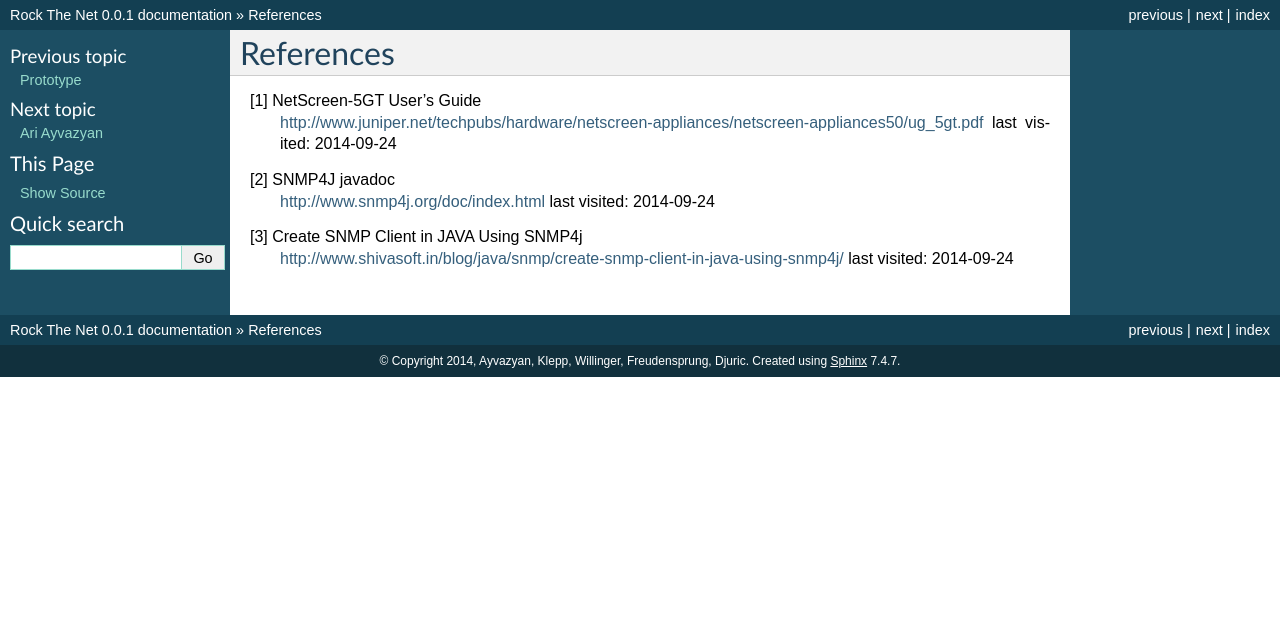
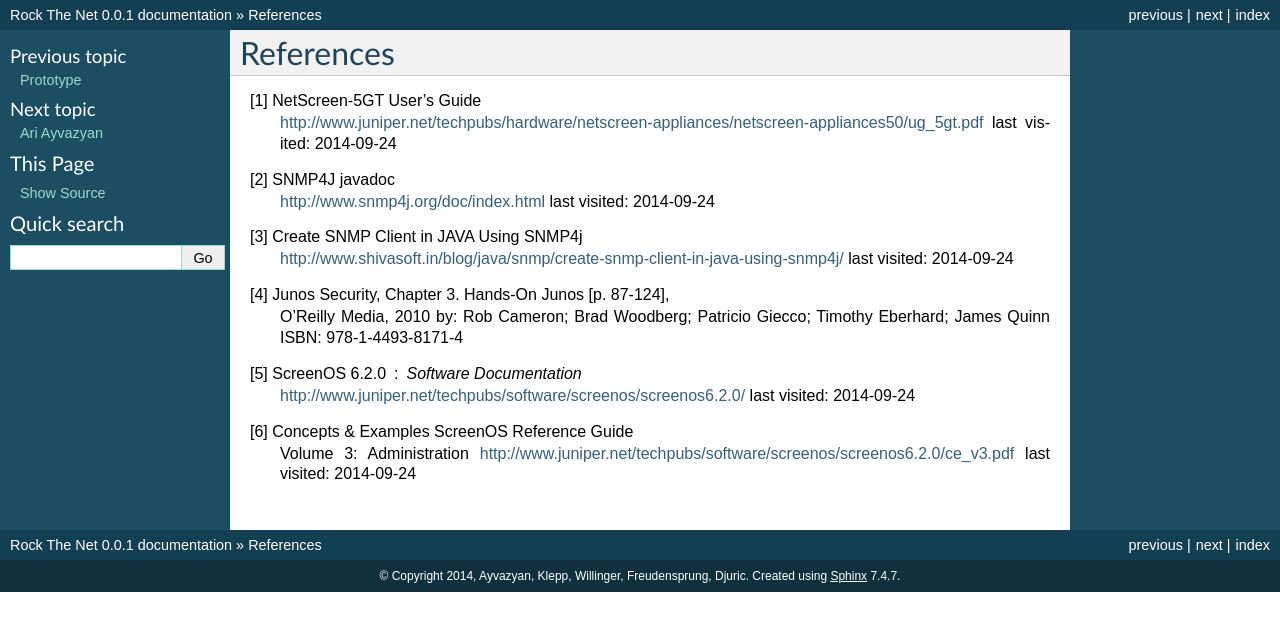
Before and after one commit to aayvazyan-tgm/RouterManagementProject_RockTheNet, a Sphinx documentation site: the page built from docs/references.rst, in a window 1280 px wide. Shown: the top 631 px of the page. Built offline with Sphinx 7.4.7, drawn with Linux system fonts in a browser that asks for light colours.

Commit message:
lots of references

```diff
--- a/docs/device.rst
+++ b/docs/device.rst
@@ -1,2 +1,4 @@
 Juniper NetScreen 5GT
 =====================
+
+Has an OS called ScreenOS based on FreeBSD.
--- a/docs/references.rst
+++ b/docs/references.rst
@@ -18,3 +18,23 @@ References
 [3]  Create SNMP Client in JAVA Using SNMP4j
      http://www.shivasoft.in/blog/java/snmp/create-snmp-client-in-java-using-snmp4j/
      last visited: 2014-09-24
+
+.. _4:
+
+[4]  Junos Security, Chapter 3. Hands-On Junos [p. 87-124],
+     O'Reilly Media, 2010
+     by: Rob Cameron; Brad Woodberg; Patricio Giecco; Timothy Eberhard; James Quinn
+     ISBN: 978-1-4493-8171-4
+
+.. _5:
+
+[5]  ScreenOS 6.2.0 : Software Documentation
+     http://www.juniper.net/techpubs/software/screenos/screenos6.2.0/
+     last visited: 2014-09-24
+
+.. _6:
+
+[6]  Concepts & Examples ScreenOS Reference Guide
+     Volume 3: Administration
+     http://www.juniper.net/techpubs/software/screenos/screenos6.2.0/ce_v3.pdf
+     last visited: 2014-09-24
```
